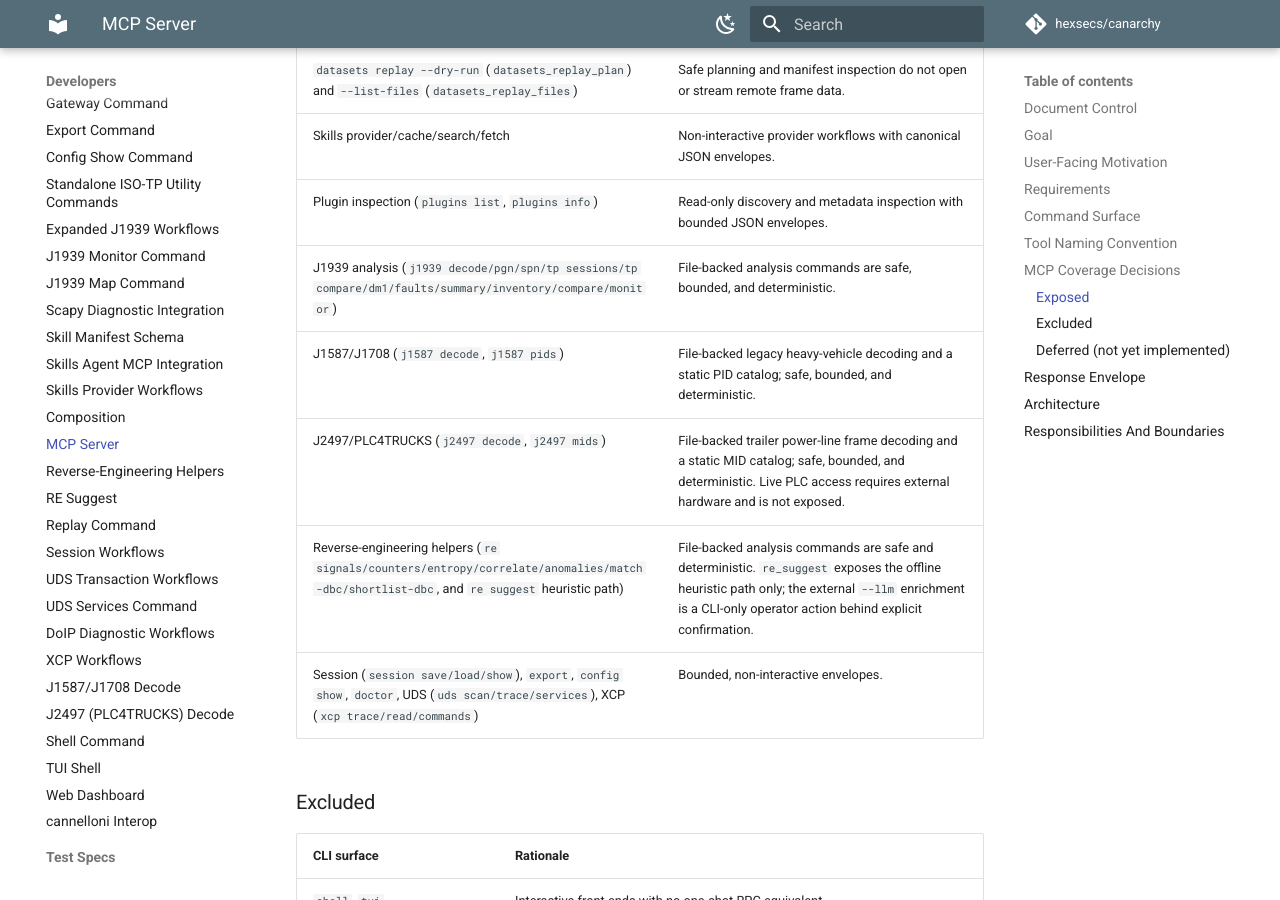
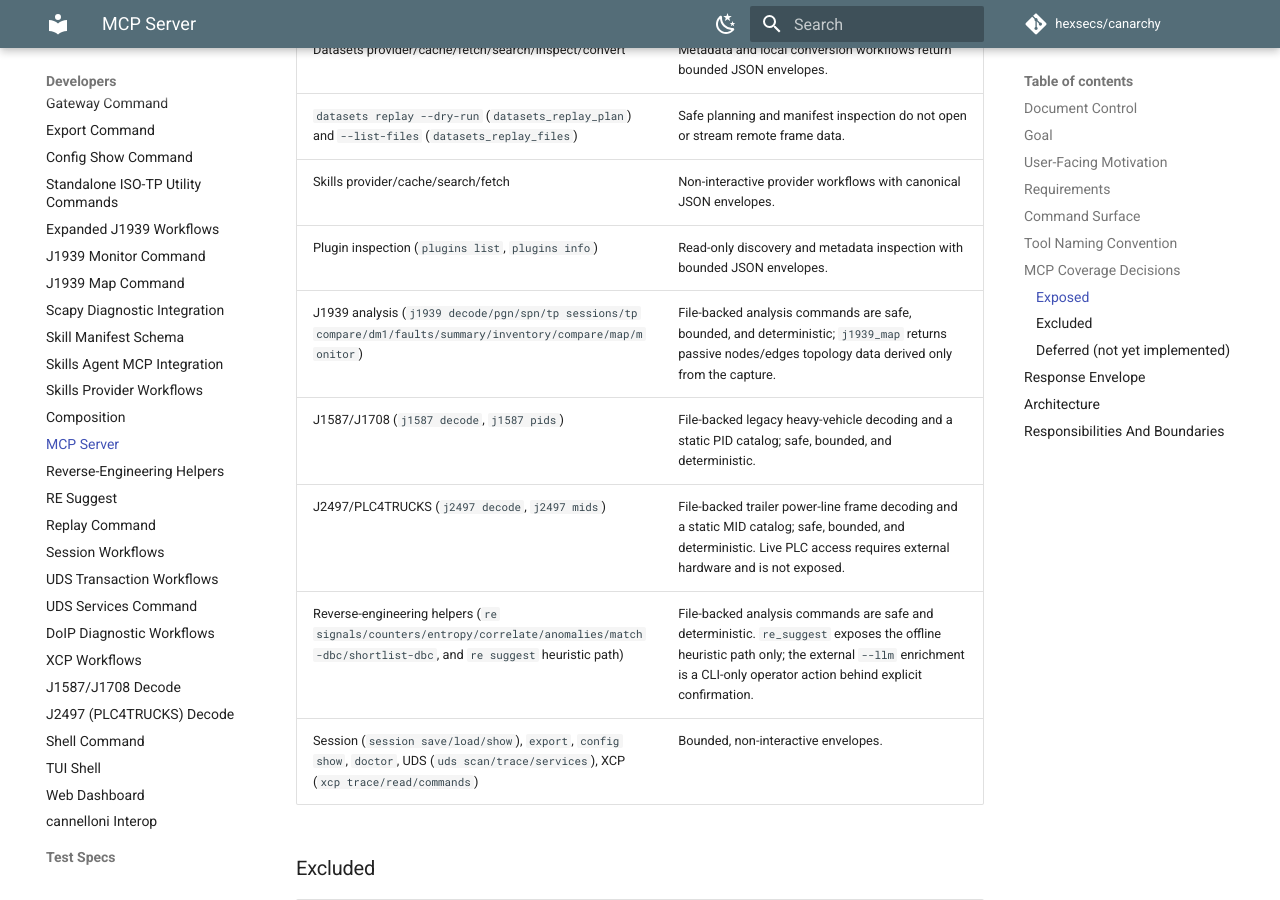
Before and after one commit to hexsecs/canarchy, an MkDocs documentation site: the page built from docs/design/mcp-server.md, in a window 1280 px wide and 900 px high, scrolled down 7175 px. Built offline with MkDocs 1.6.1 and Material for MkDocs 9.7.7, drawn with Linux system fonts in a browser that asks for light colours; comment, search, counter and statistics services are not loaded; some of the changed text lies outside the part shown.

Commit message:
Document j1939 map MCP coverage
refs #417

```diff
--- a/docs/design/mcp-server.md
+++ b/docs/design/mcp-server.md
@@ -32,7 +32,7 @@ Agents that already call tools via MCP (Claude, OpenCode, etc.) can integrate CA
 | `REQ-MCP-09` | Ubiquitous | The `mcp` package shall be declared as a project dependency in `pyproject.toml`. |
 | `REQ-MCP-10` | Ubiquitous | The server shall not expose `shell` or `tui` as MCP tools; those are interactive front-end commands with no RPC equivalent. |
 | `REQ-MCP-11` | Event-driven | The `call_tool` handler shall execute `execute_command` in a thread pool via `asyncio.to_thread` so that the asyncio event loop is not blocked during file I/O or analysis, preventing MCP keepalive timeouts on large captures. |
-| `REQ-MCP-12` | Ubiquitous | File-backed J1939 tools (`j1939_decode`, `j1939_pgn`, `j1939_spn`, `j1939_tp`, `j1939_tp_compare`, `j1939_dm1`, `j1939_faults`, `j1939_summary`, `j1939_inventory`, `j1939_compare`) shall expose optional `max_frames` (integer) and `seconds` (number) parameters that bound analysis to the first N frames or first T seconds of the capture, respectively. |
+| `REQ-MCP-12` | Ubiquitous | File-backed J1939 tools (`j1939_decode`, `j1939_pgn`, `j1939_spn`, `j1939_tp`, `j1939_tp_compare`, `j1939_dm1`, `j1939_faults`, `j1939_summary`, `j1939_inventory`, `j1939_compare`, `j1939_map`) shall expose optional `max_frames` (integer) and `seconds` (number) parameters that bound analysis to the first N frames or first T seconds of the capture, respectively. |
 | `REQ-MCP-13` | Ubiquitous | Dataset provider workflows selected for MCP shall expose provider list, search, inspect, fetch, cache list, cache refresh, conversion, replay file listing, and safe replay planning tools while excluding streaming dataset frame output. |
 | `REQ-MCP-14` | Ubiquitous | Skills provider workflows selected for MCP shall expose provider list, search, fetch, cache list, and cache refresh tools while preserving the same CLI result envelope. |
 | `REQ-MCP-15` | Ubiquitous | Reverse-engineering helpers selected for MCP shall include `re signals`, `re counters`, `re entropy`, `re correlate`, `re match-dbc`, `re shortlist-dbc`, and `re suggest` (heuristic path only; the external `--llm` enrichment is CLI-only). |
@@ -88,6 +88,7 @@ The current MCP tool surface is a curated non-interactive subset of the CLI. It
 | `j1939 summary` | `j1939_summary` |
 | `j1939 inventory` | `j1939_inventory` |
 | `j1939 compare` | `j1939_compare` |
+| `j1939 map` | `j1939_map` |
 | `j1587 decode` | `j1587_decode` |
 | `j1587 pids` | `j1587_pids` |
 | `j2497 decode` | `j2497_decode` |
@@ -148,7 +149,7 @@ landing here.
 | `datasets replay --dry-run` (`datasets_replay_plan`) and `--list-files` (`datasets_replay_files`) | Safe planning and manifest inspection do not open or stream remote frame data. |
 | Skills provider/cache/search/fetch | Non-interactive provider workflows with canonical JSON envelopes. |
 | Plugin inspection (`plugins list`, `plugins info`) | Read-only discovery and metadata inspection with bounded JSON envelopes. |
-| J1939 analysis (`j1939 decode/pgn/spn/tp sessions/tp compare/dm1/faults/summary/inventory/compare/monitor`) | File-backed analysis commands are safe, bounded, and deterministic. |
+| J1939 analysis (`j1939 decode/pgn/spn/tp sessions/tp compare/dm1/faults/summary/inventory/compare/map/monitor`) | File-backed analysis commands are safe, bounded, and deterministic; `j1939_map` returns passive nodes/edges topology data derived only from the capture. |
 | J1587/J1708 (`j1587 decode`, `j1587 pids`) | File-backed legacy heavy-vehicle decoding and a static PID catalog; safe, bounded, and deterministic. |
 | J2497/PLC4TRUCKS (`j2497 decode`, `j2497 mids`) | File-backed trailer power-line frame decoding and a static MID catalog; safe, bounded, and deterministic. Live PLC access requires external hardware and is not exposed. |
 | Reverse-engineering helpers (`re signals/counters/entropy/correlate/anomalies/match-dbc/shortlist-dbc`, and `re suggest` heuristic path) | File-backed analysis commands are safe and deterministic. `re_suggest` exposes the offline heuristic path only; the external `--llm` enrichment is a CLI-only operator action behind explicit confirmation. |
```
